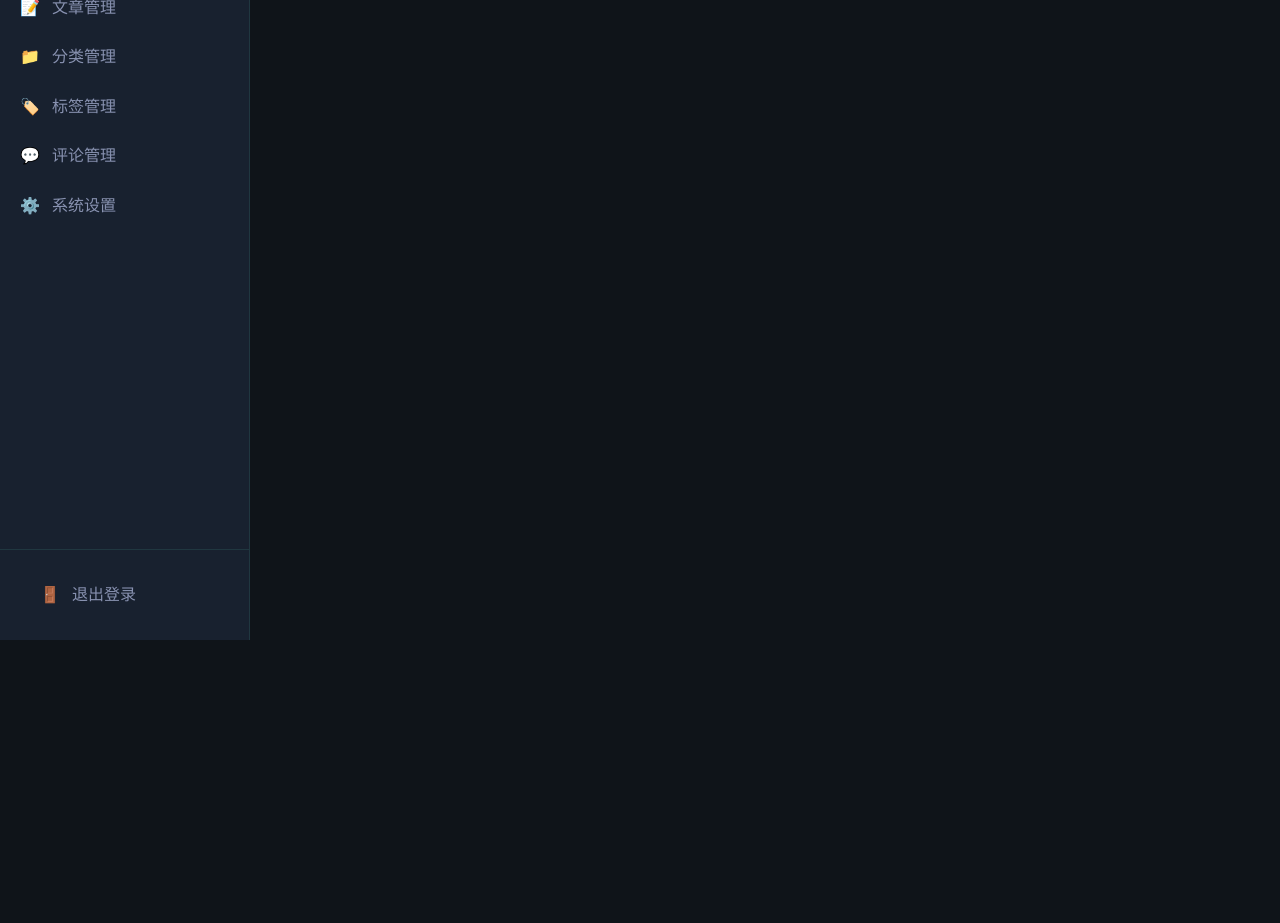
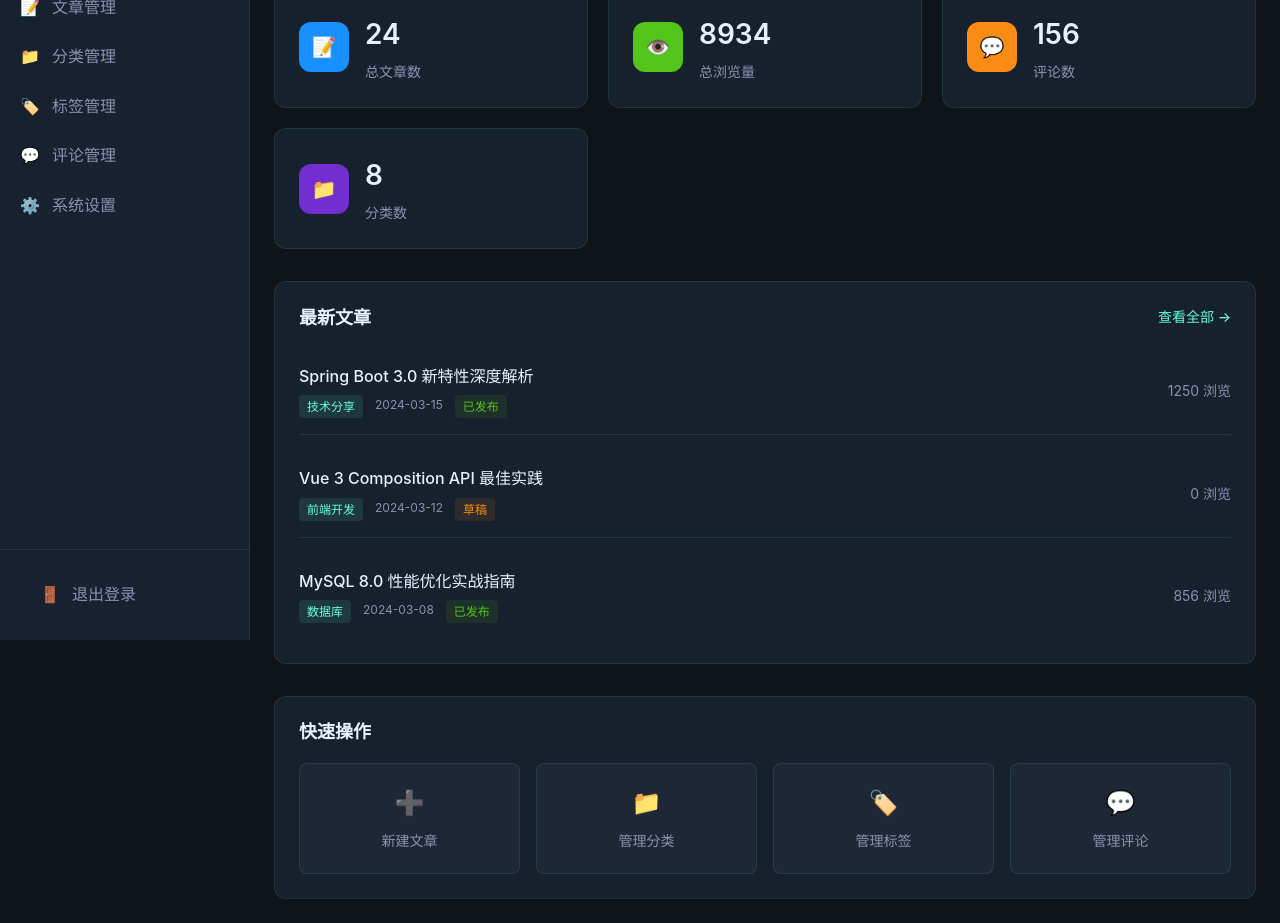
Before and after one commit to li-02/my-web-frontend, a Vue app: page /admin/dashboard in a window 1280 px wide. Shown: the part 160-1083 px from the top of the page. Before the commit the page ends 800 px from the top, so only its background shows below. Built offline with nearby package versions, Linux system fonts and the light colour scheme.

Commit message:
feat: init dashboard 导航页面

```diff
--- a/src/views/admin/DashboardView.vue
+++ b/src/views/admin/DashboardView.vue
@@ -1,7 +1,377 @@
-<script setup lang="ts"></script>
+<script setup lang="ts">
+import { ref, onMounted } from "vue";
+
+// 统计数据
+const stats = ref([
+	{ title: "总文章数", value: 24, icon: "📝", color: "#1890ff" },
+	{ title: "总浏览量", value: 8934, icon: "👁️", color: "#52c41a" },
+	{ title: "评论数", value: 156, icon: "💬", color: "#fa8c16" },
+	{ title: "分类数", value: 8, icon: "📁", color: "#722ed1" },
+]);
+
+// 最新文章数据
+const recentArticles = ref([
+	{
+		id: 1,
+		title: "Spring Boot 3.0 新特性深度解析",
+		status: "已发布",
+		category: "技术分享",
+		views: 1250,
+		createTime: "2024-03-15",
+	},
+	{
+		id: 2,
+		title: "Vue 3 Composition API 最佳实践",
+		status: "草稿",
+		category: "前端开发",
+		views: 0,
+		createTime: "2024-03-12",
+	},
+	{
+		id: 3,
+		title: "MySQL 8.0 性能优化实战指南",
+		status: "已发布",
+		category: "数据库",
+		views: 856,
+		createTime: "2024-03-08",
+	},
+]);
+
+// 组件挂载时获取数据
+onMounted(() => {
+	// 这里后续可以调用API获取实际数据
+	// loadDashboardData()
+});
+
+// 获取仪表盘数据的方法
+const loadDashboardData = async () => {
+	try {
+		// 后续实现API调用
+		// const [statsData, articlesData] = await Promise.all([
+		//   dashboardAPI.getStats(),
+		//   dashboardAPI.getRecentArticles()
+		// ])
+		// stats.value = statsData
+		// recentArticles.value = articlesData
+	} catch (error) {
+		console.error("获取仪表盘数据失败:", error);
+	}
+};
+</script>
 
 <template>
-  <h1>管理员仪表盘</h1>
+	<div class="dashboard">
+		<h2 class="page-title">仪表盘</h2>
+
+		<!-- 统计卡片 -->
+		<div class="stats-grid">
+			<div v-for="(stat, index) in stats" :key="index" class="stat-card">
+				<div class="stat-icon" :style="{ backgroundColor: stat.color }">
+					<span>{{ stat.icon }}</span>
+				</div>
+				<div class="stat-info">
+					<div class="stat-value">{{ stat.value }}</div>
+					<div class="stat-title">{{ stat.title }}</div>
+				</div>
+			</div>
+		</div>
+
+		<!-- 最新文章 -->
+		<div class="recent-articles">
+			<div class="section-header">
+				<h3>最新文章</h3>
+				<router-link to="/admin/articles" class="view-all-btn"> 查看全部 →</router-link>
+			</div>
+
+			<div class="article-list">
+				<div v-for="article in recentArticles" :key="article.id" class="article-item">
+					<div class="article-info">
+						<h4 class="article-title">{{ article.title }}</h4>
+						<div class="article-meta">
+							<span class="category">{{ article.category }}</span>
+							<span class="date">{{ article.createTime }}</span>
+							<span
+								class="status"
+								:class="{
+									published: article.status === '已发布',
+									draft: article.status === '草稿',
+								}"
+							>
+								{{ article.status }}
+							</span>
+						</div>
+					</div>
+					<div class="article-stats">
+						<span class="views">{{ article.views }} 浏览</span>
+					</div>
+				</div>
+			</div>
+		</div>
+
+		<!-- 快速操作 -->
+		<div class="quick-actions">
+			<h3>快速操作</h3>
+			<div class="action-grid">
+				<router-link to="/admin/articles/create" class="action-card">
+					<span class="action-icon">➕</span>
+					<span class="action-text">新建文章</span>
+				</router-link>
+
+				<router-link to="/admin/categories" class="action-card">
+					<span class="action-icon">📁</span>
+					<span class="action-text">管理分类</span>
+				</router-link>
+
+				<router-link to="/admin/tags" class="action-card">
+					<span class="action-icon">🏷️</span>
+					<span class="action-text">管理标签</span>
+				</router-link>
+
+				<router-link to="/admin/comments" class="action-card">
+					<span class="action-icon">💬</span>
+					<span class="action-text">管理评论</span>
+				</router-link>
+			</div>
+		</div>
+	</div>
 </template>
 
-<style scoped></style>
+<style scoped>
+.dashboard {
+	padding: 24px;
+}
+
+.page-title {
+	font-size: 24px;
+	font-weight: 600;
+	color: var(--text-primary);
+	margin-bottom: 24px;
+}
+
+/* 统计卡片 */
+.stats-grid {
+	display: grid;
+	grid-template-columns: repeat(auto-fit, minmax(250px, 1fr));
+	gap: 20px;
+	margin-bottom: 32px;
+}
+
+.stat-card {
+	background: rgba(26, 35, 50, 0.8);
+	border-radius: 12px;
+	padding: 24px;
+	border: 1px solid rgba(100, 255, 218, 0.1);
+	display: flex;
+	align-items: center;
+	gap: 16px;
+	transition:
+		transform 0.3s ease,
+		box-shadow 0.3s ease;
+}
+
+.stat-card:hover {
+	transform: translateY(-2px);
+	box-shadow: 0 8px 25px rgba(0, 0, 0, 0.2);
+}
+
+.stat-icon {
+	width: 50px;
+	height: 50px;
+	border-radius: 12px;
+	display: flex;
+	align-items: center;
+	justify-content: center;
+	font-size: 20px;
+}
+
+.stat-info {
+	flex: 1;
+}
+
+.stat-value {
+	font-size: 28px;
+	font-weight: 600;
+	color: var(--text-primary);
+	margin-bottom: 4px;
+}
+
+.stat-title {
+	color: var(--text-secondary);
+	font-size: 14px;
+}
+
+/* 最新文章 */
+.recent-articles {
+	background: rgba(26, 35, 50, 0.8);
+	border-radius: 12px;
+	padding: 24px;
+	border: 1px solid rgba(100, 255, 218, 0.1);
+	margin-bottom: 32px;
+}
+
+.section-header {
+	display: flex;
+	justify-content: space-between;
+	align-items: center;
+	margin-bottom: 20px;
+}
+
+.section-header h3 {
+	color: var(--text-primary);
+	font-size: 18px;
+	font-weight: 600;
+}
+
+.view-all-btn {
+	color: var(--accent);
+	text-decoration: none;
+	font-size: 14px;
+	font-weight: 500;
+	transition: color 0.3s ease;
+}
+
+.view-all-btn:hover {
+	color: var(--accent-hover);
+}
+
+.article-list {
+	display: flex;
+	flex-direction: column;
+	gap: 16px;
+}
+
+.article-item {
+	display: flex;
+	justify-content: space-between;
+	align-items: center;
+	padding: 16px 0;
+	border-bottom: 1px solid rgba(100, 255, 218, 0.1);
+}
+
+.article-item:last-child {
+	border-bottom: none;
+}
+
+.article-info {
+	flex: 1;
+}
+
+.article-title {
+	color: var(--text-primary);
+	font-size: 16px;
+	font-weight: 500;
+	margin-bottom: 8px;
+	line-height: 1.4;
+}
+
+.article-meta {
+	display: flex;
+	gap: 12px;
+	font-size: 12px;
+}
+
+.category {
+	background: rgba(100, 255, 218, 0.1);
+	color: var(--accent);
+	padding: 2px 8px;
+	border-radius: 4px;
+}
+
+.date {
+	color: var(--text-secondary);
+}
+
+.status {
+	font-weight: 500;
+	padding: 2px 8px;
+	border-radius: 4px;
+}
+
+.status.published {
+	color: #52c41a;
+	background: rgba(82, 196, 26, 0.1);
+}
+
+.status.draft {
+	color: #fa8c16;
+	background: rgba(250, 140, 22, 0.1);
+}
+
+.article-stats {
+	color: var(--text-secondary);
+	font-size: 14px;
+}
+
+/* 快速操作 */
+.quick-actions {
+	background: rgba(26, 35, 50, 0.8);
+	border-radius: 12px;
+	padding: 24px;
+	border: 1px solid rgba(100, 255, 218, 0.1);
+}
+
+.quick-actions h3 {
+	color: var(--text-primary);
+	font-size: 18px;
+	font-weight: 600;
+	margin-bottom: 20px;
+}
+
+.action-grid {
+	display: grid;
+	grid-template-columns: repeat(auto-fit, minmax(150px, 1fr));
+	gap: 16px;
+}
+
+.action-card {
+	display: flex;
+	flex-direction: column;
+	align-items: center;
+	gap: 8px;
+	padding: 20px;
+	background: rgba(36, 45, 61, 0.6);
+	border: 1px solid rgba(100, 255, 218, 0.1);
+	border-radius: 8px;
+	text-decoration: none;
+	color: var(--text-secondary);
+	transition: all 0.3s ease;
+}
+
+.action-card:hover {
+	color: var(--accent);
+	background: rgba(100, 255, 218, 0.05);
+	border-color: rgba(100, 255, 218, 0.2);
+	transform: translateY(-2px);
+}
+
+.action-icon {
+	font-size: 24px;
+}
+
+.action-text {
+	font-size: 14px;
+	font-weight: 500;
+}
+
+/* 响应式设计 */
+@media (max-width: 768px) {
+	.dashboard {
+		padding: 16px;
+	}
+
+	.stats-grid {
+		grid-template-columns: 1fr;
+		gap: 16px;
+	}
+
+	.action-grid {
+		grid-template-columns: repeat(2, 1fr);
+	}
+
+	.article-item {
+		flex-direction: column;
+		align-items: flex-start;
+		gap: 12px;
+	}
+}
+</style>
```
